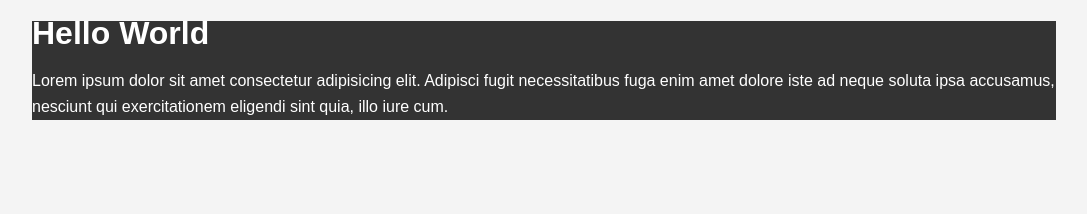
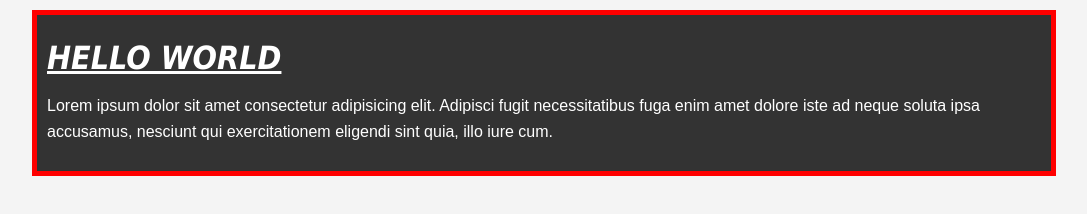
Before and after one commit to bhaggi007/cssCrashCourse, a plain HTML site: page cssCheatSheet/index.html in a window 1280 px wide. Shown: the whole page, without its empty margins (96-1183 px from the left). Drawn offline with Linux system fonts and the light colour scheme.

Commit message:
box model

```diff
--- a/cssCheatSheet/css/style.css
+++ b/cssCheatSheet/css/style.css
@@ -1,3 +1,8 @@
+/* In order to zero out the default margin and padding with the elements we can use below. * means targetting all the elements */
+/* *{
+    margin: 0;
+    padding: 0;
+} */
 body {
     background-color: #f4f4f4;
     color: #555555;
@@ -19,4 +24,39 @@ body {
 .box-1 {
     background-color: #333;
     color: #fff;
+
+
+    /* CSS Box model */
+    /* Padding longer way */
+    /* padding-top: 10px;
+    padding-right: 10px;
+    padding-bottom: 10px;
+    padding-left: 10px; */
+    /* Padding shorthand. If we want 10px all around */
+    padding: 10px;
+    /* If we want different space all around then we need to use below format. It is top right bottom left. so below will add 10px top padding, 5px right padding 7 px bottom padding and 3px left padding */
+    /* padding: 10px 5px 7px 3px; */
+    /* Border  longer way */
+    /* border-top: 5px red solid;
+    border-right: 5px red solid;
+    border-bottom: 5px red solid;
+    border-left: 5px red solid; */
+    /*  Other styles with border */
+    /* border-width: 3px;
+    border-bottom-width: 10px;
+    border-top-style: dotted; */
+    /* Shorhand for border */
+    border: 5px red solid;
+
+    /* In below syntax we are assigning margin of 10 px around the border in top and bottom and 0 px in right and left.  */
+    margin: 10px 0;
+
 }
+/* In order to target h1 in block1 */
+.box-1 h1 {
+    font-family: tahoma;
+    font-weight: 800;
+    font-style: italic;
+    text-decoration: underline;
+    text-transform: uppercase;
+}
```
Also changed, not shown: 1 other file.
